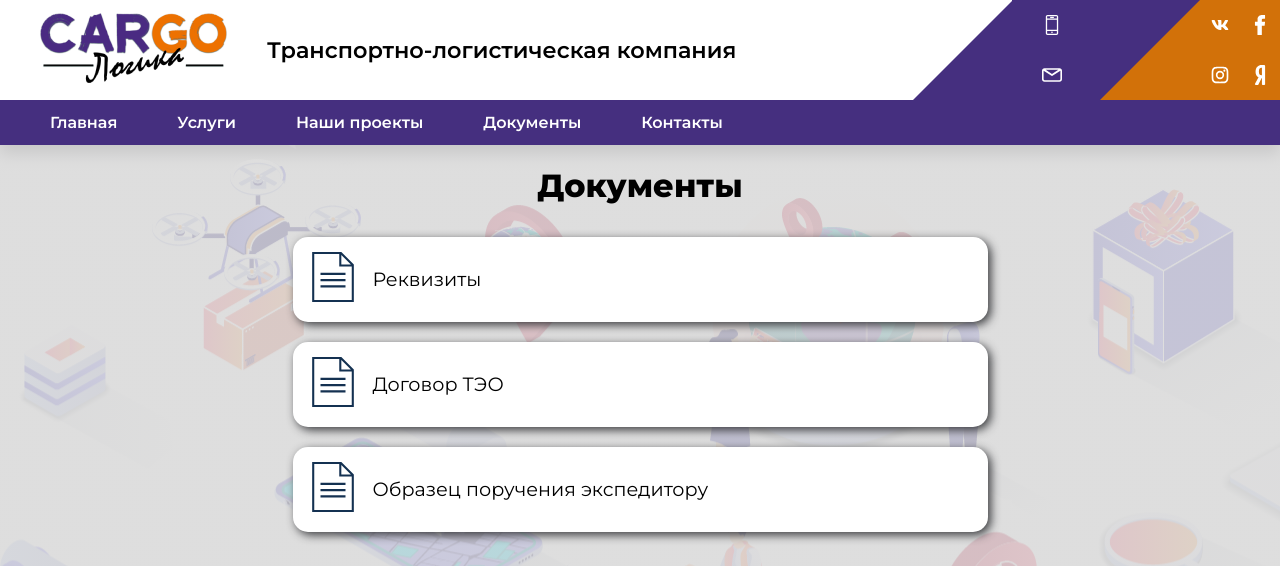
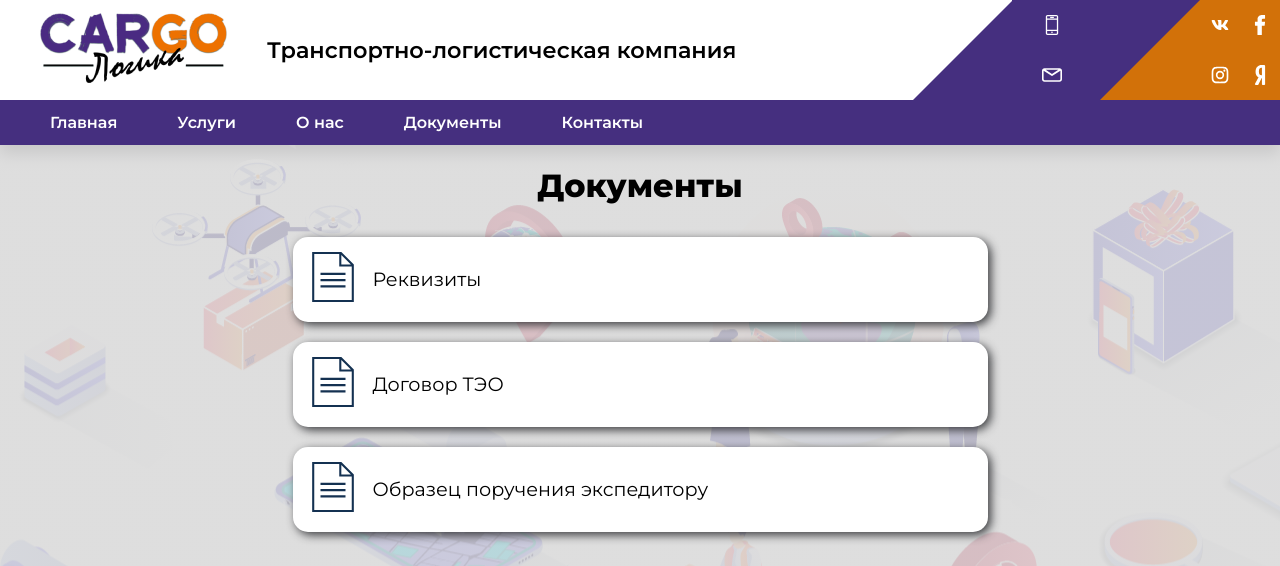
Before and after one commit to feodorov1992/cargo_logika, a Django app: template app/core/templates/core/docs.html in a window 1280 px wide. Shown: the top 566 px of the page. Run offline with Django 3.2, Linux system fonts and the light colour scheme; the template is opened without the code that fills it, so the values that code supplies are empty; parts of the project's set-up code (start-up, migrations or seed data) failed here and were passed over; some libraries are stand-ins or nearby versions; some web fonts are replaced.

Commit message:
Pre-release fixes

```diff
--- a/app/core/templates/core/base.html
+++ b/app/core/templates/core/base.html
@@ -116,7 +116,7 @@
 <div id="menu">
 	<a href="{% url 'home' %}">Главная</a>
 	<a href="/#services">Услуги</a>
-	<a href="{% url 'projects' %}">Наши проекты</a>
+	<a href="{% url 'projects' %}">О нас</a>
 	<a href="{% url 'docs' %}">Документы</a>
 	<a href="{% url 'contacts' %}">Контакты</a>
 </div>
--- a/app/logistics/templates/admin/order_edit.html
+++ b/app/logistics/templates/admin/order_edit.html
@@ -1,5 +1,5 @@
 {% extends 'admin/change_form.html' %}
 {% block object-tools %}{% load i18n %}
-    <a href="{% url 'receipt' order_pk=adminform.form.instance.pk filename=adminform.form.instance.receipt_filename %}" target="_blank">{% trans 'Download receipt' %}</a>
+    {% if adminform.form.instance %}<a href="{% url 'receipt' order_pk=adminform.form.instance.pk filename=adminform.form.instance.receipt_filename %}" target="_blank">{% trans 'Download receipt' %}</a>{% endif %} %}
     {{ block.super }}
 {% endblock %}
--- a/app/test.html
+++ /dev/null
@@ -1 +0,0 @@
-<html><head></head><body><h1>Hello world!</h1></body></html>
```
